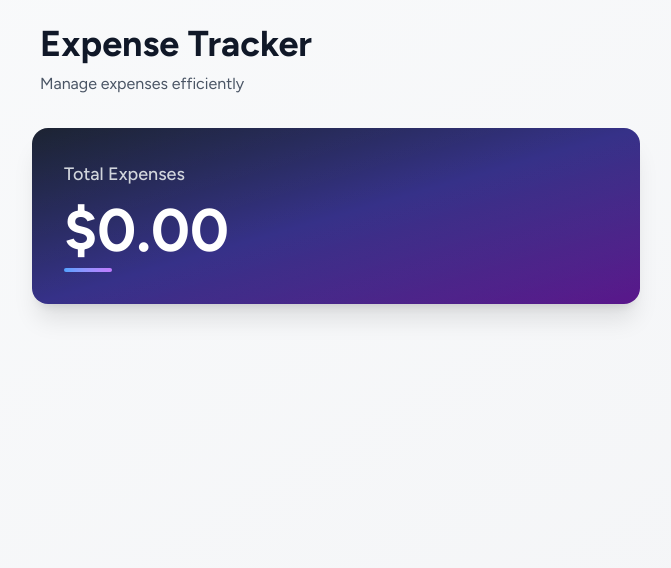
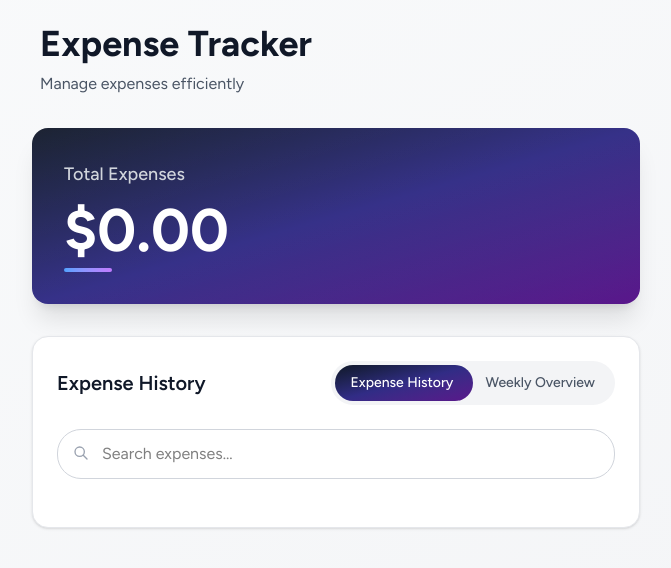
Before and after one commit to mklshane/expense-tracker, a React (Vite) app: page / in a window 1280 px wide. Shown: the top 568 px of the page, without its empty margins (304-975 px from the left). Built offline with nearby package versions, Linux system fonts and the light colour scheme.

Commit message:
feat: add list header and SearchFilter component integration

```diff
--- a/src/App.jsx
+++ b/src/App.jsx
@@ -1,22 +1,23 @@
 import { useState } from "react";
-import { useExpenses } from "./hooks/useExpense"
+import { useExpenses } from "./hooks/useExpense";
 import ExpenseCard from "./components/ExpenseCard";
 import ExpenseModal from "./components/ExpenseModal";
+import SearchFilter from "./components/SearchFilter";
 
 const App = () => {
-  const { expenses, addExpense, updateExpense, deleteExpense, totalExpenses } = useExpenses();
+  const { expenses, addExpense, updateExpense, deleteExpense, totalExpenses } =
+    useExpenses();
   const [isAddModalOpen, setIsAddModalOpen] = useState(false);
   const [editingExpense, setEditingExpense] = useState(null);
+  const [activeView, setActiveView] = useState("history");
+   const [searchTerm, setSearchTerm] = useState("");
 
-   const handleEdit = (expense) => {
-     setEditingExpense(expense);
-   };
+  const filteredExpenses = expenses.filter(
+    (expense) =>
+      expense.description.toLowerCase().includes(searchTerm.toLowerCase()) ||
+      expense.title.toLowerCase().includes(searchTerm.toLowerCase())
+  );
 
-   const handleDelete = (id) => {
-     if (window.confirm("Are you sure you want to delete this expense?")) {
-       deleteExpense(id);
-     }
-   };
 
   const handleSaveExpense = (expenseData) => {
     if (editingExpense) {
@@ -30,7 +31,7 @@ const App = () => {
 
   const handleAddExpense = () => {
     setIsAddModalOpen(true);
-  }
+  };
 
   return (
     <div className="min-h-screen bg-gradient-to-br from-gray-50 to-gray-100">
@@ -45,6 +46,66 @@ const App = () => {
         {/* Expenses Card */}
         <div className="mb-8">
           <ExpenseCard total={totalExpenses} />
+        </div>
+
+        <div className="bg-white rounded-2xl shadow-sm border border-gray-200 p-6">
+          <div className="flex flex-col sm:flex-row justify-between items-start sm:items-center gap-4 mb-6">
+            <div>
+              <h2 className="text-xl font-semibold text-gray-900">
+                {activeView === "weekly"
+                  ? "Weekly Expenses Overview"
+                  : "Expense History"}
+              </h2>
+              {activeView === "weekly" && (
+                <p className="text-sm text-gray-500">
+                  Click card to view expense breakdown
+                </p>
+              )}
+            </div>
+
+            <div className="relative bg-gray-100 rounded-3xl p-1">
+              <div
+                className={`absolute top-1 bottom-1 gradient rounded-3xl transition-all duration-300 ease-in-out ${
+                  activeView === "history"
+                    ? "left-1 right-1/2"
+                    : "left-1/2 right-1"
+                }`}
+              />
+
+              <button
+                onClick={() => setActiveView("history")}
+                className={`relative px-4 py-2 rounded-md text-sm font-medium transition-all duration-200 z-10 ${
+                  activeView === "history"
+                    ? "text-white"
+                    : "text-gray-600 hover:text-gray-900"
+                }`}
+              >
+                Expense History
+              </button>
+              <button
+                onClick={() => setActiveView("weekly")}
+                className={`relative px-4 py-2 rounded-md text-sm font-medium transition-all duration-200 z-10 ${
+                  activeView === "weekly"
+                    ? "text-white"
+                    : "text-gray-600 hover:text-gray-900"
+                }`}
+              >
+                Weekly Overview
+              </button>
+            </div>
+          </div>
+
+          {/* Search Bar */}
+          {activeView === "history" && (
+            <div className="mb-6">
+              <SearchFilter
+                searchTerm={searchTerm}
+                onSearchChange={setSearchTerm}
+              />
+            </div>
+          )}
+
+          {/* Expense List */}
         </div>
       </main>
 
@@ -85,6 +146,6 @@ const App = () => {
       )}
     </div>
   );
-}
+};
 
-export default App
+export default App;
--- /dev/null
+++ b/src/components/SearchFilter.jsx
@@ -0,0 +1,28 @@
+const SearchFilter = ({ searchTerm, onSearchChange }) => {
+  return (
+    <div className="relative ">
+      <input
+        type="text"
+        placeholder="Search expenses..."
+        value={searchTerm}
+        onChange={(e) => onSearchChange(e.target.value)}
+        className="w-full px-4 py-3 pl-11 bg-white border border-gray-300 rounded-3xl focus:outline-none focus:ring-2 focus:ring-purple-700 focus:border-transparent transition-all duration-200"
+      />
+      <svg
+        className="absolute left-4 top-4 w-4 h-4 text-gray-400"
+        fill="none"
+        stroke="currentColor"
+        viewBox="0 0 24 24"
+      >
+        <path
+          strokeLinecap="round"
+          strokeLinejoin="round"
+          strokeWidth={2}
+          d="M21 21l-6-6m2-5a7 7 0 11-14 0 7 7 0 0114 0z"
+        />
+      </svg>
+    </div>
+  );
+};
+
+export default SearchFilter;
```
Lines whose indentation alone changed are shown as unchanged.
